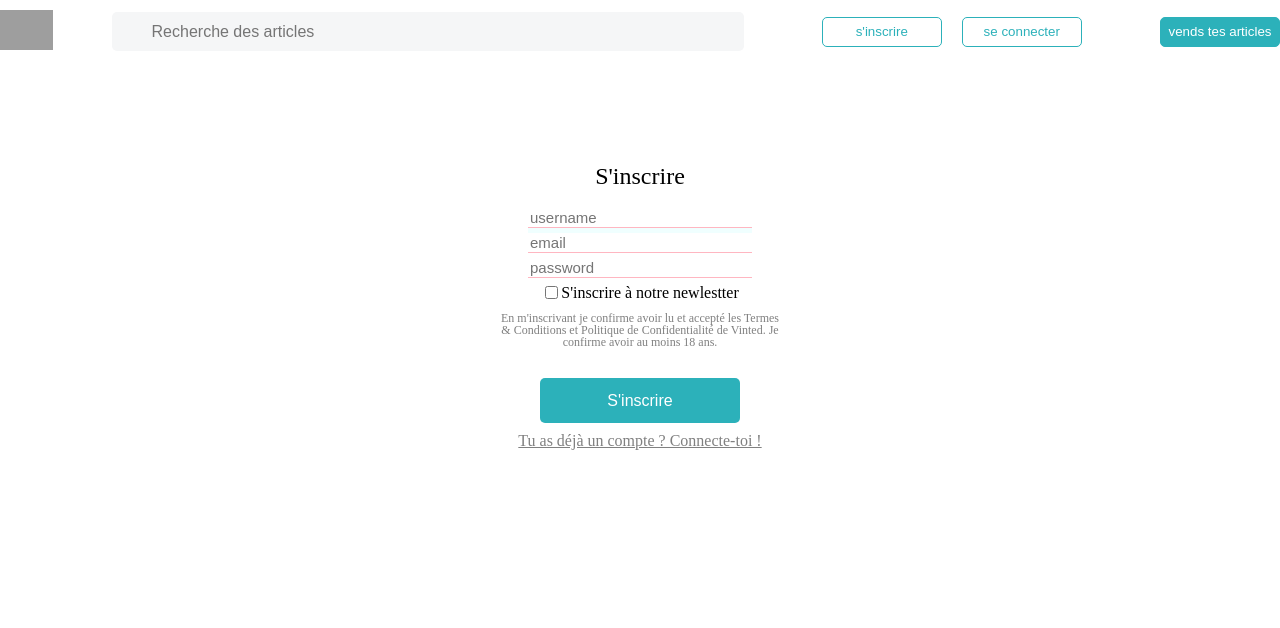
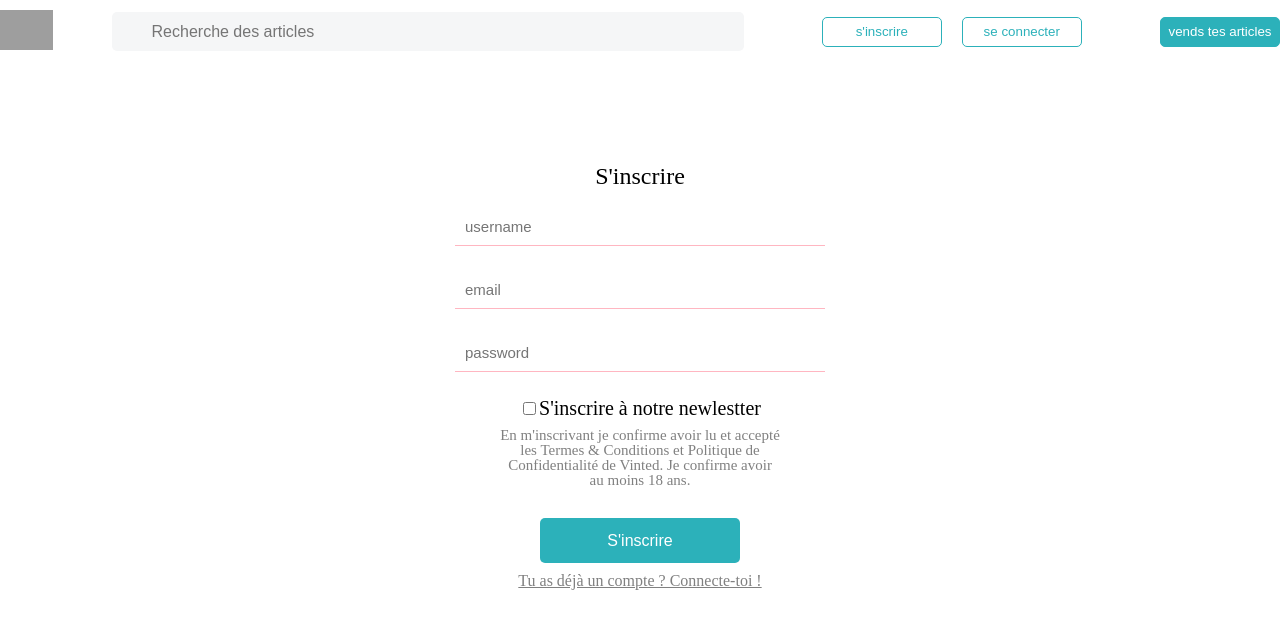
Before and after one commit to elodiealavin/frontend-vinted, a React (Vite) app: page /signup in a window 1280 px wide. Shown: the top 628 px of the page. Built offline with nearby package versions, Linux system fonts and the light colour scheme; grey boxes are pictures that could not be loaded.

Commit message:
vinted frontend without paiement

```diff
--- a/src/App.css
+++ b/src/App.css
@@ -237,32 +237,39 @@ form h2 {
   font-size: 20px;
   display: flex;
   flex-direction: column;
-  margin-bottom: 20px;
-  height: 35px;
-  background-color: azure;
+  /* margin-bottom: 20px; */
+  height: 40px;
+  /* background-color: azure; */
 }
 .username {
+  /* background-color: aquamarine; */
   border: none;
   border-bottom: lightpink 1px solid;
-  width: 220px;
+  width: 350px;
   font-size: 15px;
-  margin-bottom: 5px;
+  margin-bottom: 25px;
+  padding: 10px;
 }
 .email {
   border: none;
   border-bottom: lightpink 1px solid;
   font-size: 15px;
-  margin-bottom: 5px;
+  width: 350px;
+  margin-bottom: 25px;
+  padding: 10px;
 }
 
 .password {
   border: none;
   border-bottom: lightpink 1px solid;
   font-size: 15px;
-  margin-bottom: 5px;
+  width: 350px;
+  margin-bottom: 25px;
+  padding: 10px;
 }
 .checkbox-container {
-  margin-top: 20px;
+  margin-top: 150px;
+  font-size: 20px;
   display: flex;
   align-items: center;
   justify-content: center;
@@ -289,7 +296,7 @@ form h2 {
 form p {
   padding: 10px;
   color: gray;
-  font-size: 12px;
+  font-size: 15px;
 }
 
 /* --------------------- */
--- a/src/App.jsx
+++ b/src/App.jsx
@@ -27,7 +27,7 @@ function App() {
     <Router>
       <Header token={token} handleToken={handleToken} />
       <Routes>
-        <Route path="/" element={<Home />} />
+        <Route path="/" element={<Home token={token} />} />
         <Route path="/offer/:id" element={<Offer />} />
         <Route path="/signup" element={<Signup handleToken={handleToken} />} />
         <Route path="/login" element={<Login handleToken={handleToken} />} />
--- a/src/assets/pages/Home.jsx
+++ b/src/assets/pages/Home.jsx
@@ -14,8 +14,12 @@ const Home = ({ token }) => {
   console.log(data);
   const [isLoading, setIsLoading] = useState(true);
 
-  const navigate = useNavigate();
-  console.log(token);
+  // const navigate = useNavigate();
+  // console.log(token);
+
+  // const redirection = () => {
+  //   navigate("/offer/publish");
+  // };
 
   useEffect(() => {
     const fetchData = async () => {
@@ -27,6 +31,8 @@ const Home = ({ token }) => {
 
         setData(response.data);
         setIsLoading(false);
+
+        // navigate("/");
       } catch (error) {
         // console.log(error);
       }
@@ -43,7 +49,7 @@ const Home = ({ token }) => {
           <div className="ready">
             <p>Prêts à faire du tri dans vos placards ? </p>
 
-            <Link to="/login">
+            <Link to="/offer/publish">
               <button>Commencer à vendre </button>
             </Link>
           </div>
```
